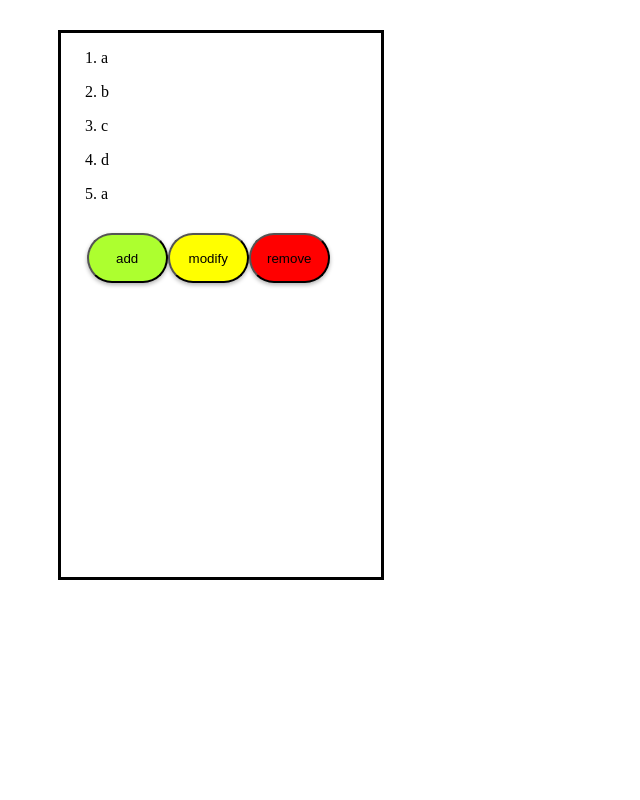
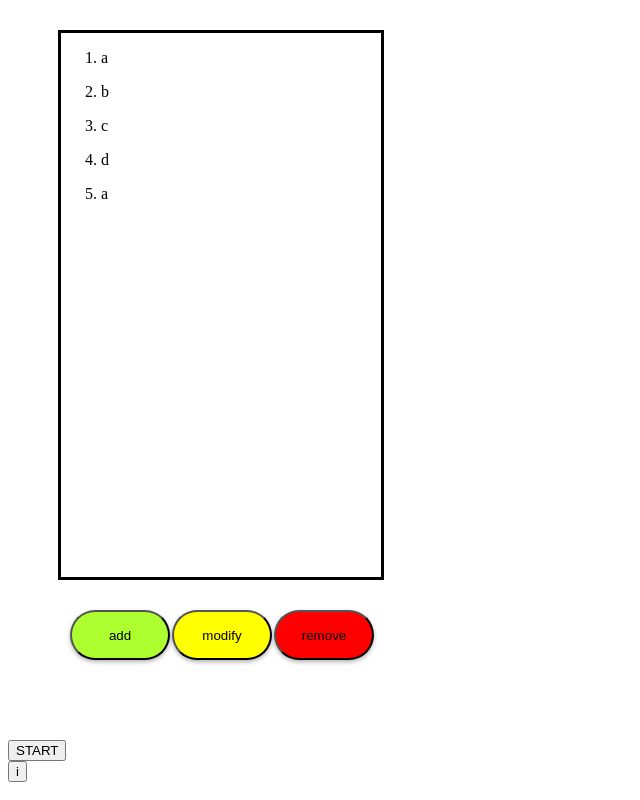
Before and after one commit to DevBrianAcostaBenitez/Wheel_of-_Fortune, a website: page public/index.html in a window 1280 px wide. Shown: the whole page, without its empty margins (0-640 px from the left). Drawn offline with Linux system fonts and the light colour scheme.

Commit message:
scripts - cambio a final de main

```diff
--- a/public/index.html
+++ b/public/index.html
@@ -1,4 +1,3 @@
-
 <!Doctype html>
     <html  lang="en">
     <head>
@@ -10,11 +9,8 @@
     </head>
     <body>
         <main>
-            <section class="list">
             <div class="listContainer">
-                <script src="js/modify.js"></script>
-                <script src="js/add.js"></script>
-                <script src="js/remove.js"></script>
+
             <div class="contestantList">
                 <ol id="list">
                     <li><p>a</p></li>
@@ -23,6 +19,7 @@
                     <li><p>d</p></li>
                     <li><p>a</p></li>
                 </ol>
+            </div>
                 <div class="containerButtons">
                     <div class="buttonsList">
                         <button class="addButton" onclick="add()">add</button>
@@ -31,22 +28,18 @@
                     </div>
                 </div>
             </div>
+            <section class="starting">
+                <button class="start">START</button>
+            </section>
+            <section class="instructions">
+                <button class="info">i</button>
+            </section>
+                </div>
+            </div>
+        </main>
 
-            </section>
-
-            <section class="boxes">
-
-
-            </section>
-
-            <section class="minion">
-
-            </section>
-
-
-
-
-
-        </main>
+        <script src="js/modify.js"></script>
+        <script src="js/add.js"></script>
+        <script src="js/remove.js"></script>
     </body>
 </html>
```
Lines whose indentation alone changed are shown as unchanged.
